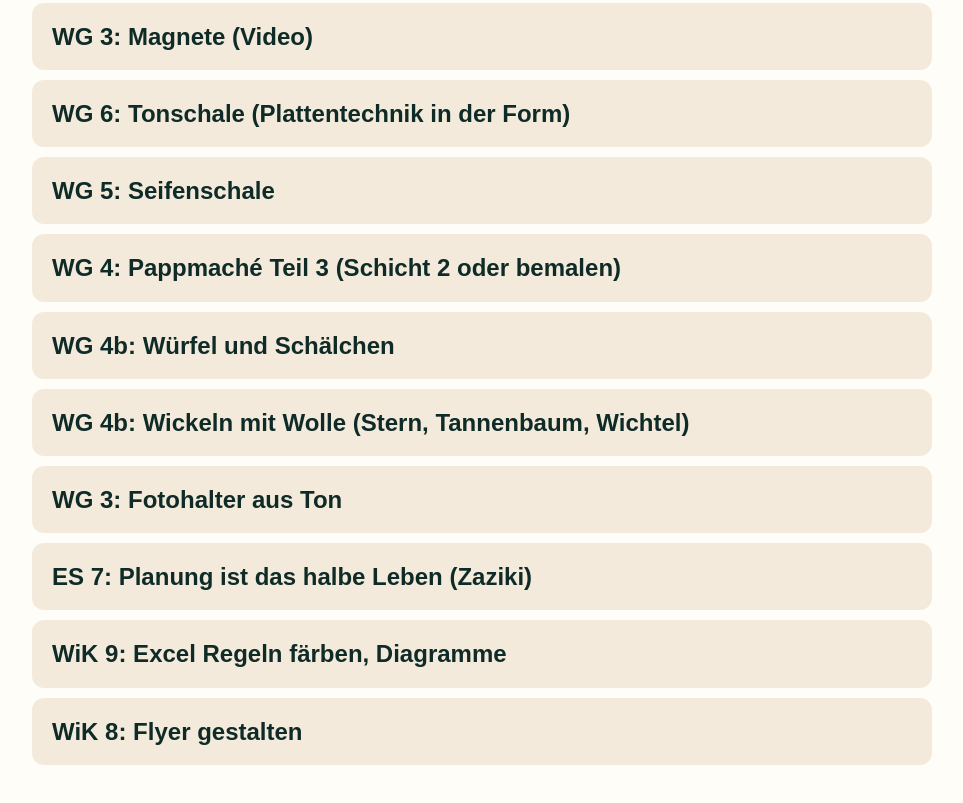
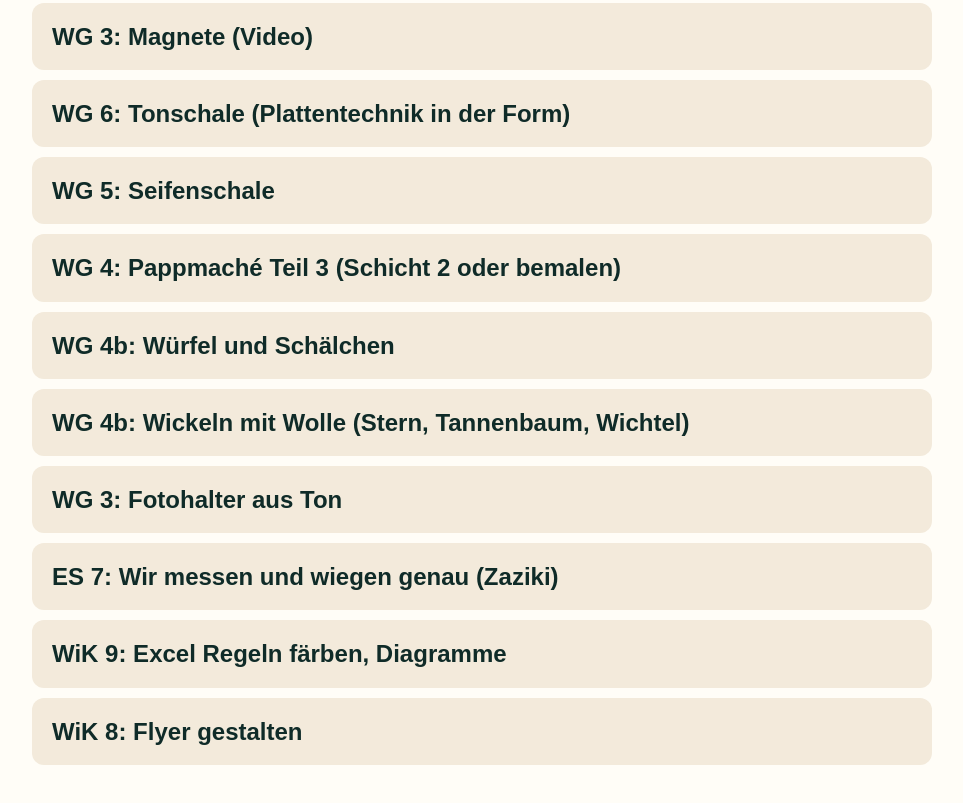
Before and after one commit to maximilianaust1999-web/tafelbilder, a plain HTML site: page index.html in a window 1280 px wide. Shown: the part 831-1634 px from the top of the page, without its empty margins (158-1121 px from the left). Drawn offline with Linux system fonts and the light colour scheme.

Commit message:
Add files via upload

```diff
--- a/index.html
+++ b/index.html
@@ -30,7 +30,7 @@
   <a href="wuerfel-set/">WG 4b: Würfel und Schälchen</a>
   <a href="wollstern/">WG 4b: Wickeln mit Wolle (Stern, Tannenbaum, Wichtel)</a>
   <a href="fotohalter/">WG 3: Fotohalter aus Ton</a>
-  <a href="es7-planung/">ES 7: Planung ist das halbe Leben (Zaziki)</a>
+  <a href="es7-planung/">ES 7: Wir messen und wiegen genau (Zaziki)</a>
   <a href="wik9-excel/">WiK 9: Excel Regeln färben, Diagramme</a>
   <a href="wik8-flyer/">WiK 8: Flyer gestalten</a>
 </main>
```
